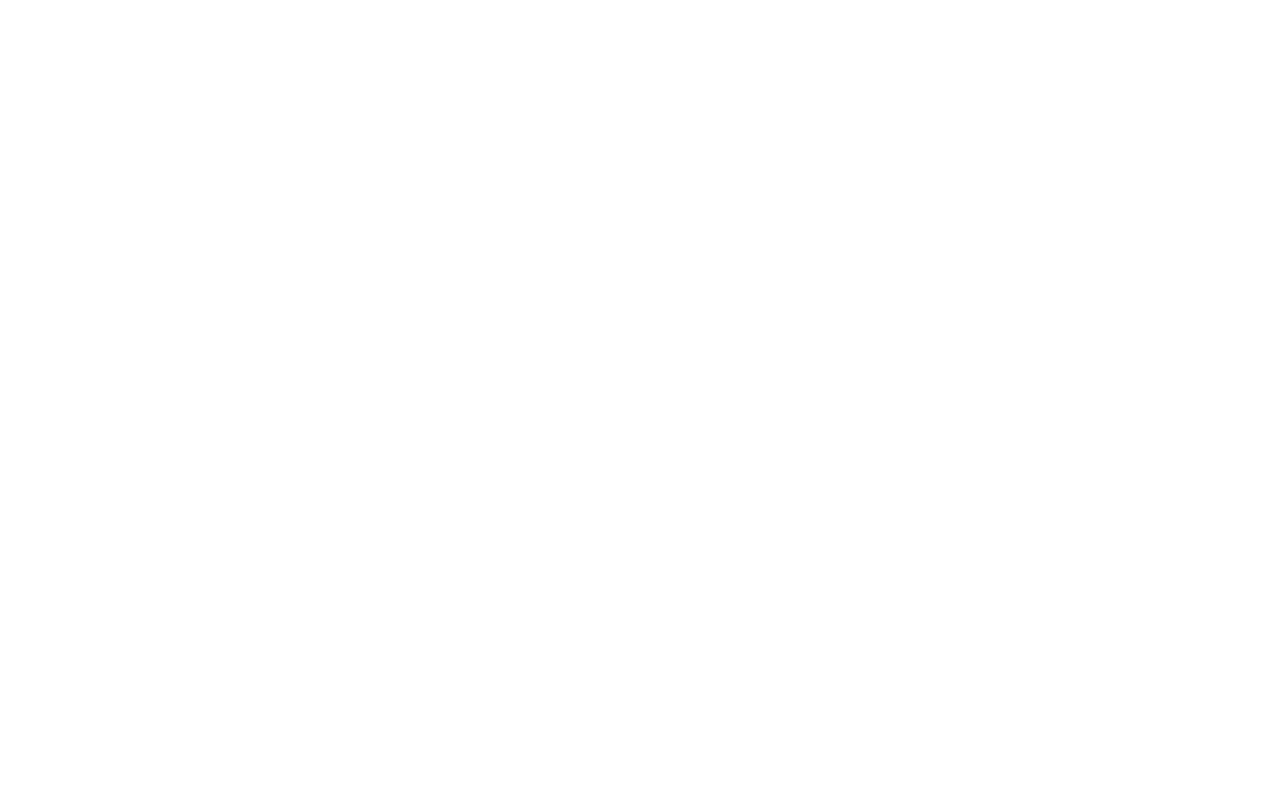
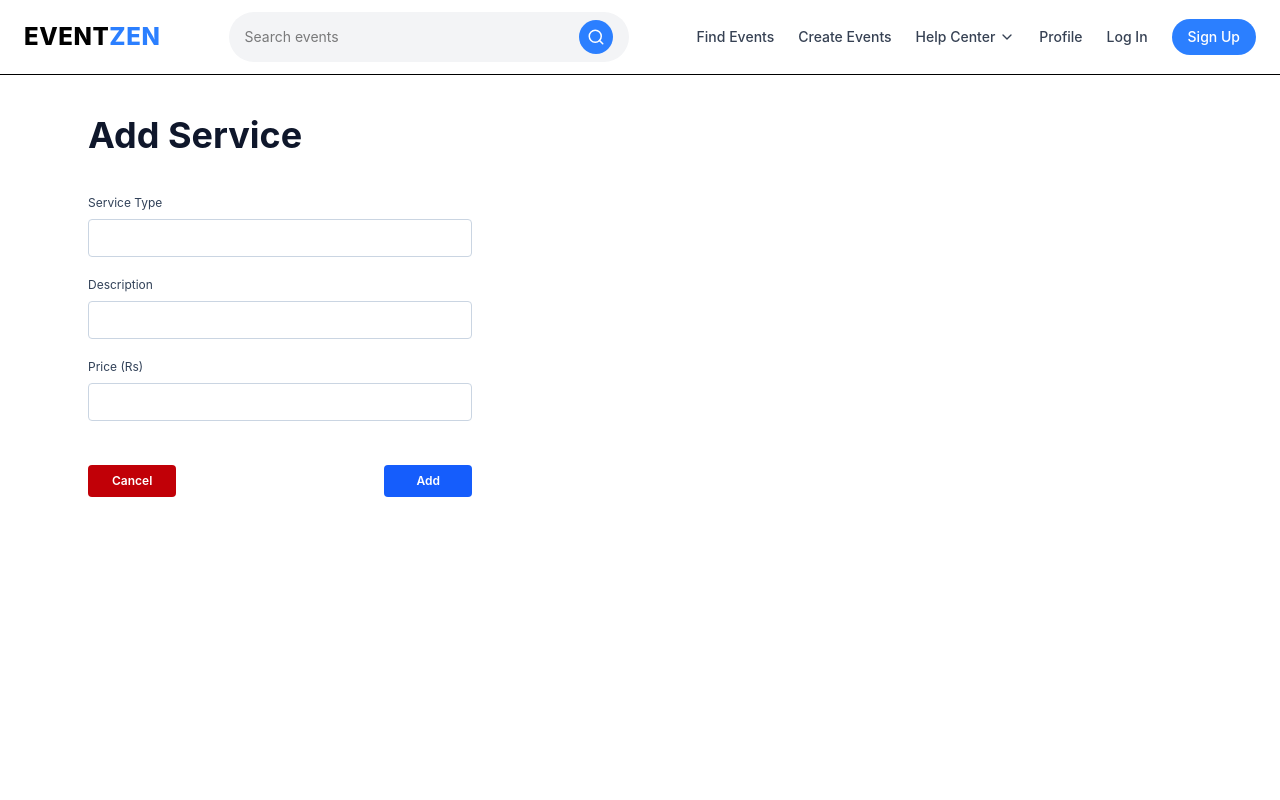
Before and after one commit to Event-Zen/eventzen-frontend, a React (Vite) app: page /vendor/add-service in a window 1280 px wide. Before the commit this address had no page. Shown: the top 800 px of the page. Built offline with nearby package versions, Linux system fonts and the light colour scheme.

Commit message:
Add Services Page added

```diff
--- a/src/App.tsx
+++ b/src/App.tsx
@@ -3,6 +3,7 @@ import MainLayout from "./layouts/MainLayout";
 import HomePage from "./pages/HomePage";
 import CreateEventPage from "./pages/CreateEventPage";
 import VendorProfilePage from "./pages/VendorProfilePage";
+import AddServicePage from "./pages/AddServicesPage";
 
 function App() {
   return (
@@ -35,6 +36,15 @@ function App() {
           }
         />
 
+        <Route
+          path="/vendor/add-service"
+          element={
+            <MainLayout>
+              <AddServicePage />
+            </MainLayout>
+          }
+        />
+
       </Routes>
     </BrowserRouter>
   );
--- /dev/null
+++ b/src/pages/AddServicesPage.tsx
@@ -0,0 +1,97 @@
+import React, { useState } from "react";
+import { useNavigate } from "react-router-dom";
+
+type ServiceForm = {
+  serviceType: string;
+  description: string;
+  price: string;
+};
+
+export default function AddServicePage() {
+  const navigate = useNavigate();
+
+  const [form, setForm] = useState<ServiceForm>({
+    serviceType: "",
+    description: "",
+    price: "",
+  });
+
+  const setField = <K extends keyof ServiceForm>(key: K, value: ServiceForm[K]) => {
+    setForm((p) => ({ ...p, [key]: value }));
+  };
+
+  const onCancel = () => {
+    navigate("/vendor-profile");
+  };
+
+  const onAdd = (e: React.FormEvent) => {
+    e.preventDefault();
+
+    // TODO: Replace this part with API call
+    console.log("Add Service Payload:", form);
+    alert("Service added.");
+    navigate("/vendor-profile");
+  };
+
+  return (
+    <div className="min-h-screen bg-white">
+      <div className="mx-auto max-w-6xl px-6 py-10">
+        <h1 className="text-4xl font-bold text-slate-900">Add Service</h1>
+
+        <div className="mt-10 flex">
+          <div className="w-full max-w-sm">
+            <form onSubmit={onAdd} className="space-y-5">
+              <div>
+                <label className="block text-xs text-slate-700">Service Type</label>
+                <input
+                  value={form.serviceType}
+                  onChange={(e) => setField("serviceType", e.target.value)}
+                  className="mt-2 w-full rounded border border-slate-300 px-3 py-2 text-sm outline-none focus:border-slate-400"
+                />
+              </div>
+
+              <div>
+                <label className="block text-xs text-slate-700">Description</label>
+                <input
+                  value={form.description}
+                  onChange={(e) => setField("description", e.target.value)}
+                  className="mt-2 w-full rounded border border-slate-300 px-3 py-2 text-sm outline-none focus:border-slate-400"
+                />
+              </div>
+
+              <div>
+                <label className="block text-xs text-slate-700">Price (Rs)</label>
+                <input
+                  value={form.price}
+                  onChange={(e) => setField("price", e.target.value)}
+                  className="mt-2 w-full rounded border border-slate-300 px-3 py-2 text-sm outline-none focus:border-slate-400"
+                />
+              </div>
+
+              <div className="pt-6">
+                <div className="flex items-center justify-between">
+                  <button
+                    type="button"
+                    onClick={onCancel}
+                    className="rounded bg-red-700 px-6 py-2 text-xs font-semibold text-white hover:bg-red-800"
+                  >
+                    Cancel
+                  </button>
+
+                  <button
+                    type="submit"
+                    className="rounded bg-blue-600 px-8 py-2 text-xs font-semibold text-white hover:bg-blue-700"
+                  >
+                    Add
+                  </button>
+                </div>
+              </div>
+            </form>
+          </div>
+
+          <div className="flex-1" />
+        </div>
+      </div>
+    </div>
+  );
+}
--- a/src/pages/VendorProfilePage.tsx
+++ b/src/pages/VendorProfilePage.tsx
@@ -1,5 +1,6 @@
 import React, { useMemo, useState } from "react";
 import { Pencil } from "lucide-react";
+import { Link } from "react-router-dom";
 
 type Vendor = {
   name: string;
@@ -92,13 +93,8 @@ export default function VendorProfilePage() {
   };
 
   const onEditService = (id: string) => {
-    alert(`Edit service (demo): ${id}`);
+    alert(`Edit service : ${id}`);
   };
-
-  const onAddService = () => {
-    alert("Add service (demo)");
-  };
-
 
   // If no avatar, Showing Vender name initials
   const getInitials = (name: string) => {
@@ -179,17 +175,7 @@ export default function VendorProfilePage() {
             </div>
 
             <div className="pt-6">
-              {!isEditing ? (
-                <button
-                  type="button"
-                  className="rounded-md bg-blue-600 px-5 py-2 text-sm font-semibold text-white hover:bg-blue-700"
-                  onClick={() =>
-                    alert("Saved (demo). Click edit icon to modify.")
-                  }
-                >
-                  Save Change
-                </button>
-              ) : (
+              {isEditing && (
                 <div className="flex gap-3">
                   <button
                     type="button"
@@ -198,6 +184,7 @@ export default function VendorProfilePage() {
                   >
                     Save Changes
                   </button>
+
                   <button
                     type="button"
                     className="rounded-md border border-slate-300 bg-white px-5 py-2 text-sm font-semibold text-slate-700 hover:bg-slate-50"
@@ -238,13 +225,12 @@ export default function VendorProfilePage() {
                 </div>
               ))}
 
-              <button
-                type="button"
-                onClick={onAddService}
+              <Link
+                to="/vendor/add-service"
                 className="inline-flex rounded-md bg-red-700 px-4 py-2 text-xs font-semibold text-white hover:bg-red-800"
               >
                 Add Sevice
-              </button>
+              </Link>
             </div>
           </div>
         </div>
```
